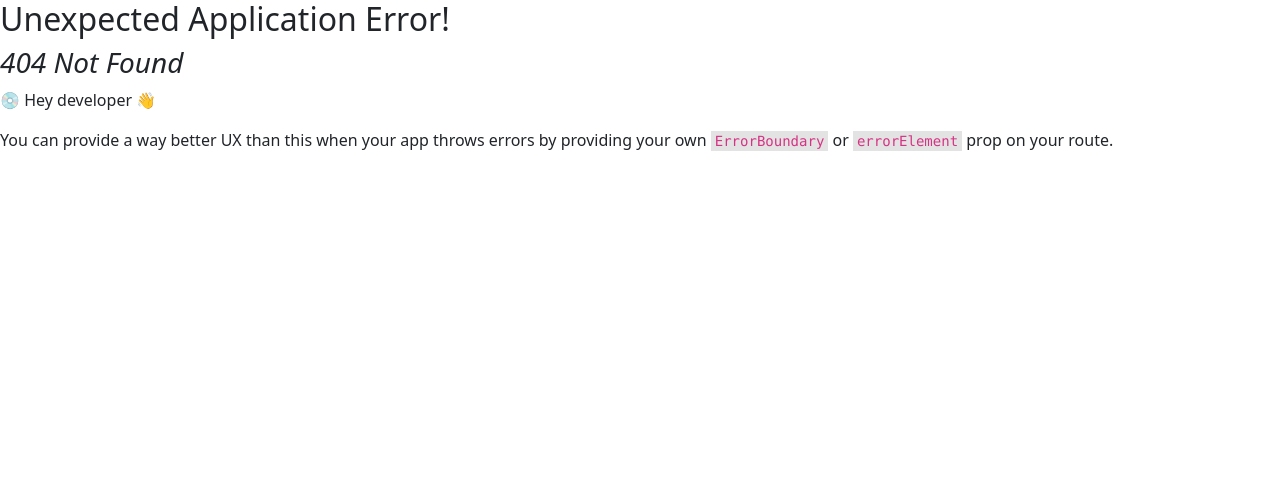
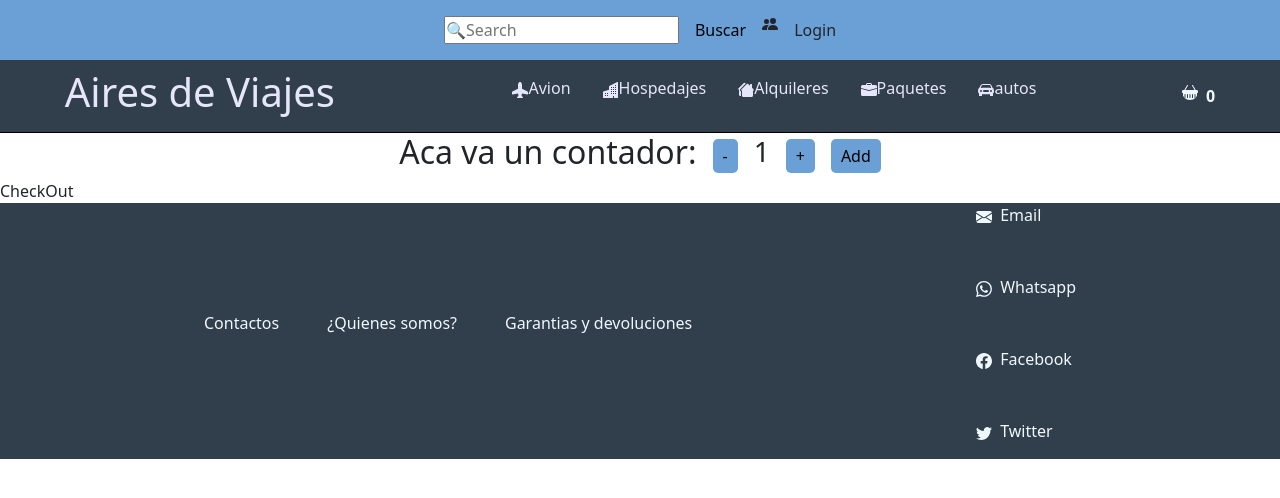
Before and after one commit to FacuCampos/Aires-de-viaje, a React (Vite) app: page /checkout in a window 1280 px wide. Before the commit this address had no page. Shown: the top 498 px of the page. Built offline with nearby package versions, Linux system fonts and the light colour scheme.

Commit message:
se agrega checkout pages

```diff
--- a/src/pages/CheckOut.jsx
+++ b/src/pages/CheckOut.jsx
@@ -1,8 +1,11 @@
 import React from 'react'
+import { Layout } from '../components'
 
 const CheckOut = () => {
   return (
+    <Layout>
     <div>CheckOut</div>
+    </Layout>
   )
 }
 
--- a/src/pages/index.js
+++ b/src/pages/index.js
@@ -1 +1,2 @@
 export { default as Home } from './Home';
+export {default as CheckOut} from './CheckOut';
--- a/src/routes/Navigation.jsx
+++ b/src/routes/Navigation.jsx
@@ -1,11 +1,17 @@
 import { RouterProvider, createBrowserRouter } from "react-router-dom";
 import { Home } from "../pages";
+import CheckOut from "../pages/CheckOut";
 
 const routes = createBrowserRouter([
     {
         path: '/',
         element: <Home/>
+    },
+    {
+        path:'/checkout',
+        element:<CheckOut/>
     }
+
 ])
 
 const Navigation = () => {
```
